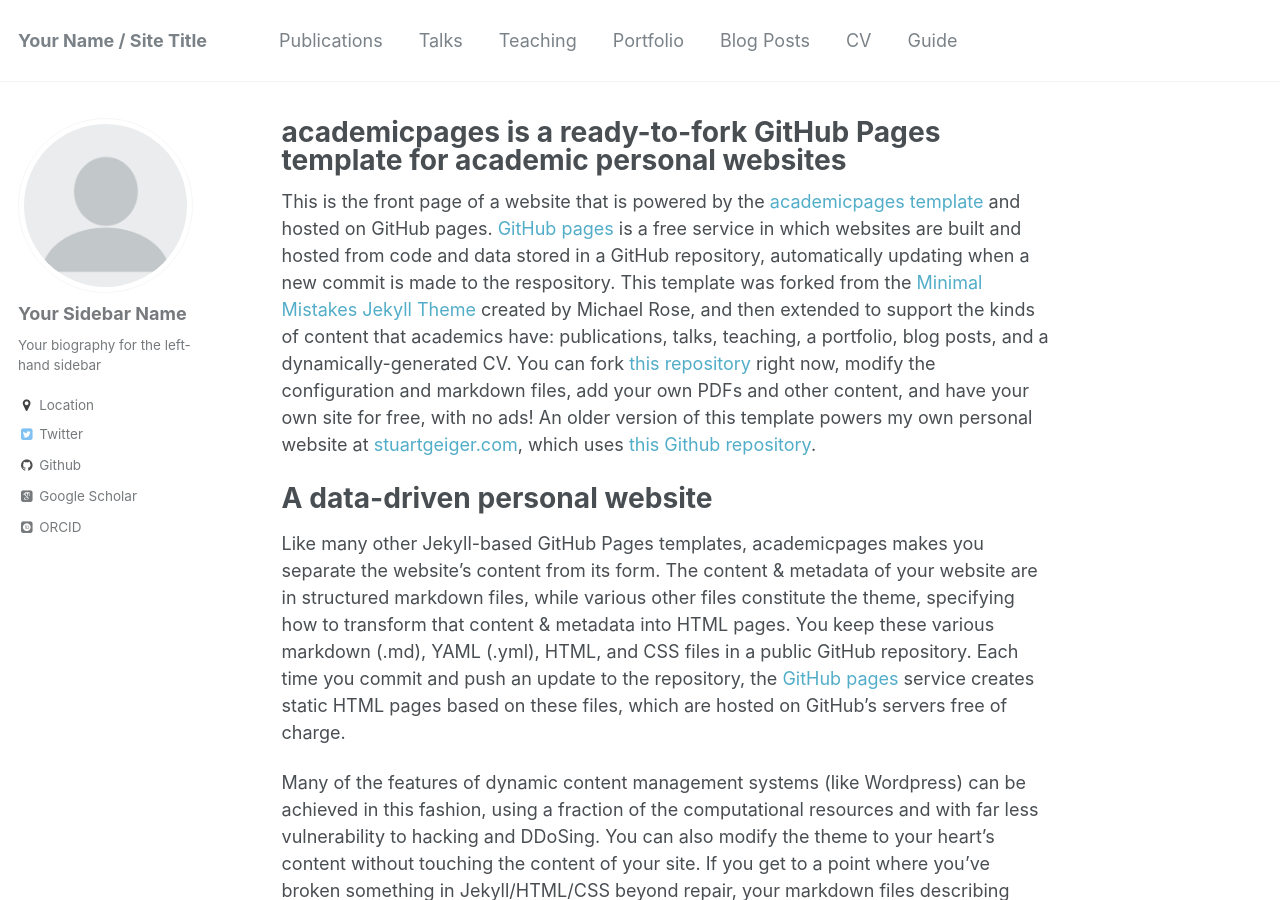
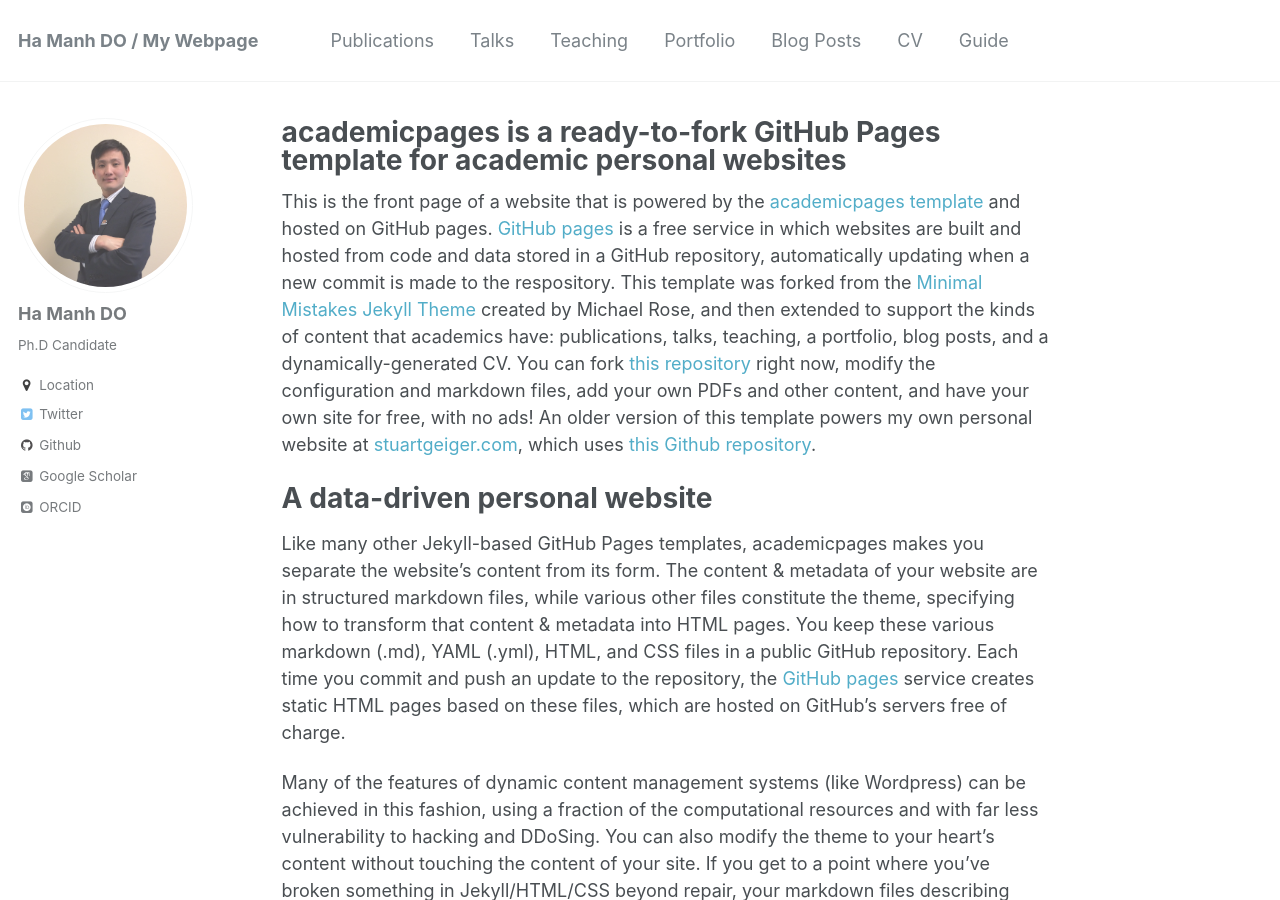
Before and after one commit to hmdo/hmdo.github.io, a Jekyll site: the page built from _pages/about.md, in a window 1280 px wide and 900 px high. Built offline with Jekyll 4.4.1, drawn with Linux system fonts in a browser that asks for light colours; some web fonts are replaced; some of the changed text lies outside the part shown.

Commit message:
Create mypage

```diff
--- a/_config.yml
+++ b/_config.yml
@@ -7,12 +7,12 @@
 
 # Site Settings
 locale                   : "en-US"
-title                    : "Your Name / Site Title"
+title                    : "Ha Manh DO / My Webpage"
 title_separator          : "-"
-name                     : &name "Your Name"
+name                     : &name "Ha Manh DO"
 description              : &description "personal description"
-url                      : https://academicpages.github.io # the base hostname & protocol for your site e.g. "https://mmistakes.github.io"
-baseurl                  : "" # the subpath of your site, e.g. "/blog"
+url                      : https://manhhado.github.io # the base hostname & protocol for your site e.g. "https://mmistakes.github.io"
+baseurl                  : "/mypage" # the subpath of your site, e.g. "/blog"
 repository               : "academicpages/academicpages.github.io"
 teaser                   :  # filename of teaser fallback teaser image placed in /images/, .e.g. "500x300.png"
 breadcrumbs              : false # true, false (default)
@@ -78,9 +78,9 @@ analytics:
 
 # Site Author
 author:
-  name             : "Your Sidebar Name"
-  avatar           : "profile.png"
-  bio              : "Your biography for the left-hand sidebar"
+  name             : "Ha Manh DO"
+  avatar           : "hado.JPG"
+  bio              : "Ph.D Candidate"
   location         : "Location"
   employer         :
   googlescholar    : "http://yourfullgooglescholarurl.com"
```
